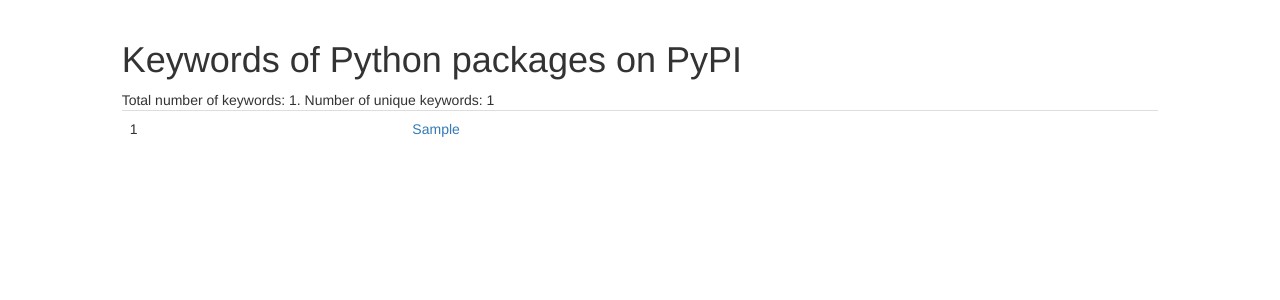
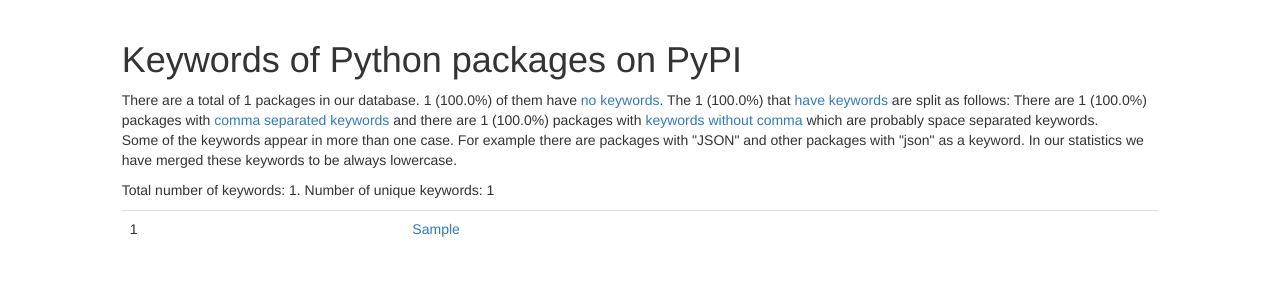
Before and after one commit to szabgab/pydigger.com, a Flask app: page /keywords in a window 1280 px wide. Shown: the part 52-352 px from the top of the page. Run offline with Flask 2, Linux system fonts and the light colour scheme; a database or web service that is not in the repository returns one stand-in record (values such as "Sample title"); some libraries are stand-ins or nearby versions.

Commit message:
better keywords page

```diff
--- a/PyDigger/templates/keywords.html
+++ b/PyDigger/templates/keywords.html
@@ -4,6 +4,19 @@
     <div class="col-md-10">
 
        <div>
+           There are a total of {{ stats.total | commafy }} packages in our database.
+           {{stats.no_keywords | commafy}} ({{(100 * stats.no_keywords / stats.total) | round(2)}}%) of them have <a href="/search/no-keywords">no keywords</a>.
+           The {{stats.has_keywords | commafy}} ({{ (100 * stats.has_keywords / stats.total) | round(2)}}%) that <a href="/search/has-keywords">have keywords</a>
+           are split as follows:
+           There are {{stats.has_comma_separated_keywords | commafy}} ({{ (100 * stats.has_comma_separated_keywords / stats.has_keywords) | round(2)}}%)
+           packages with <a href="/search/has-comma-separated-keywords">comma separated keywords</a> and there are
+           {{stats.has_no_comma_keywords | commafy}} ({{ (100 * stats.has_no_comma_keywords / stats.has_keywords) | round(2)}}%)
+           packages with <a href="/search/has-no-comma-keywords">keywords without comma</a> which are probably
+           space separated keywords.
+           <p>
+           Some of the keywords appear in more than one case. For example there are packages with "JSON" and other packages with "json" as a keyword. In our statistics
+           we have merged these keywords to be always lowercase.
+           <p>
            Total number of keywords: {{total | commafy}}.
            Number of unique keywords: {{unique | commafy}}
         </div>
--- a/PyDigger/templates/stats.html
+++ b/PyDigger/templates/stats.html
@@ -25,8 +25,6 @@
             <tr><td><a href="/search/no-cheesecake-documentation-id">No cheesecake_documentation_id</a></td><td>{{stats.no_cheesecake_documentation_id | commafy}}</td><td>{{ (100 * stats.no_cheesecake_documentation_id / stats.total) | round(2)}}%</td></tr>
             <tr><td><a href="/search/no-keywords">No keywords</a></td><td>{{stats.no_keywords | commafy}}</td><td>{{(100 * stats.no_keywords / stats.total) | round(2)}}%</td></tr>
             <tr><td><a href="/search/has-keywords">Has keywords</a></td><td>{{stats.has_keywords | commafy}}</td><td>{{ (100 * stats.has_keywords / stats.total) | round(2)}}%</td></tr>
-            <tr><td><a href="/search/has-comma-separated-keywords">Has comma separated keywords</a></td><td>{{stats.has_comma_separated_keywords | commafy}}</td><td>{{ (100 * stats.has_comma_separated_keywords / stats.total) | round(2)}}%</td></tr>
-            <tr><td><a href="/search/has-no-comma-keywords">Has keywords without comma</a></td><td>{{stats.has_no_comma_keywords | commafy}}</td><td>{{ (100 * stats.has_no_comma_keywords / stats.total) | round(2)}}%</td></tr>
             <tr><td><a href="/search/has-requirements">Has requirements</a></td><td>{{stats.has_requirements | commafy}}</td><td>{{ (100 * stats.has_requirements / stats.total) | round(2)}}%</td></tr>
             <tr><td><a href="/search/no-requirements">No requirements</a></td><td>{{stats.no_requirements | commafy}}</td><td>{{ (100 * stats.no_requirements / stats.total) | round(2)}}%</td></tr>
             <tr><td><a href="/search/has_bugtrack_url">Has bugtrack_url</a></td><td>{{stats.has_bugtrack_url | commafy}}</td><td>{{ (100 * stats.has_bugtrack_url / stats.total) | round(2)}}%</td></tr>
@@ -35,6 +33,7 @@
         <h2>Details</h2>
         <ul>
             <li><a href="/licenses">Licenses</a></li>
+            <li><a href="/keywords">Keywords</a></li>
         </ul>
     </div>
     <div class="col-md-1"></div>
--- a/PyDigger/website.py
+++ b/PyDigger/website.py
@@ -164,6 +164,7 @@
         words = words,
         total = total,
         unique = len(words),
+        stats = get_stats(),
     )
 
 @app.route("/licenses")
@@ -188,6 +189,14 @@
 
 @app.route("/stats")
 def stats():
+    stats = get_stats()
+
+    return render_template('stats.html',
+        title = "PyDigger - Statistics",
+        stats = stats,
+    )
+
+def get_stats():
     stats = {
         'total'        : db.packages.find().count(),
     }
@@ -195,12 +204,7 @@
         stats[word] = db.packages.find(cases[word]).count()
 
     #github_not_exists = db.packages.find({ 'github' : { '$not' : { '$exists': True }}}).count()
-
-    return render_template('stats.html',
-        title = "PyDigger - Statistics",
-        stats = stats,
-    )
-
+    return stats
 
 @app.route("/pypi/<name>")
 def pypi(name):
```
